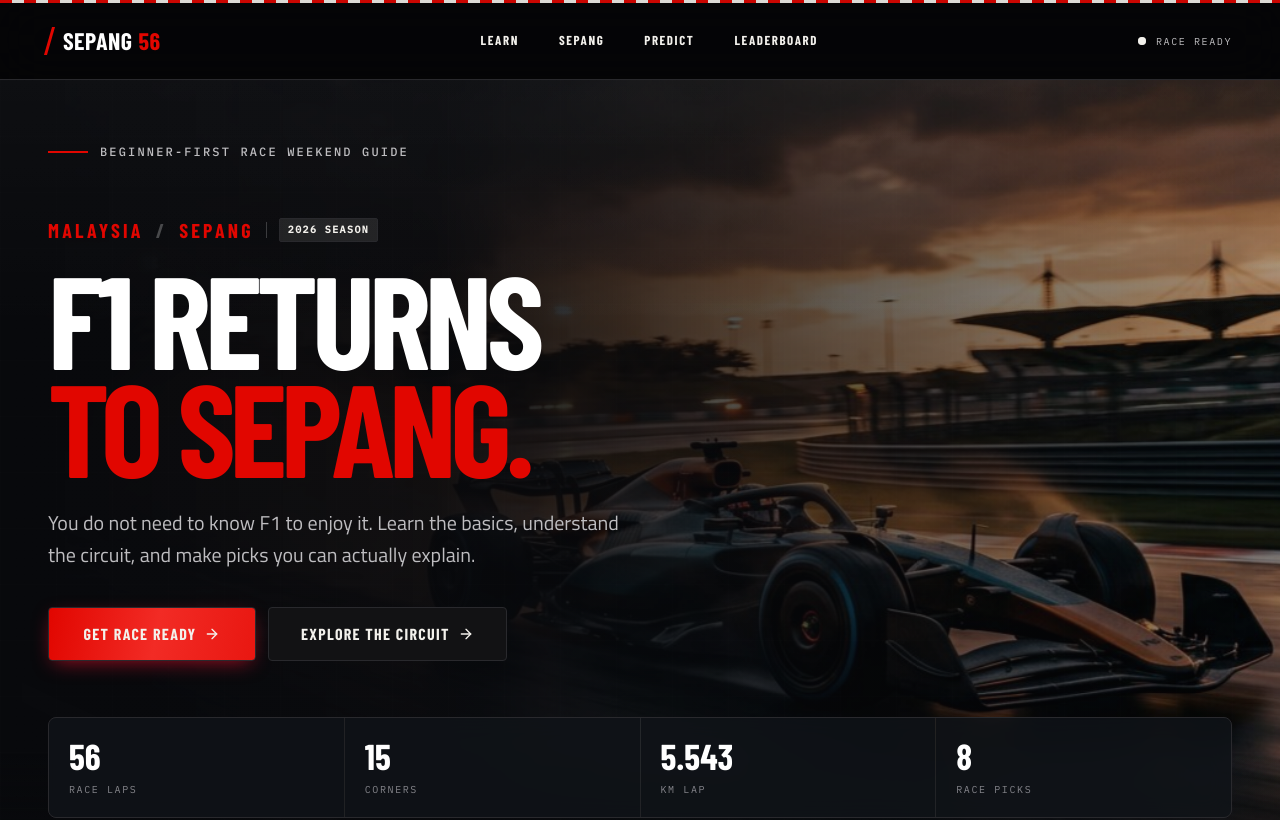
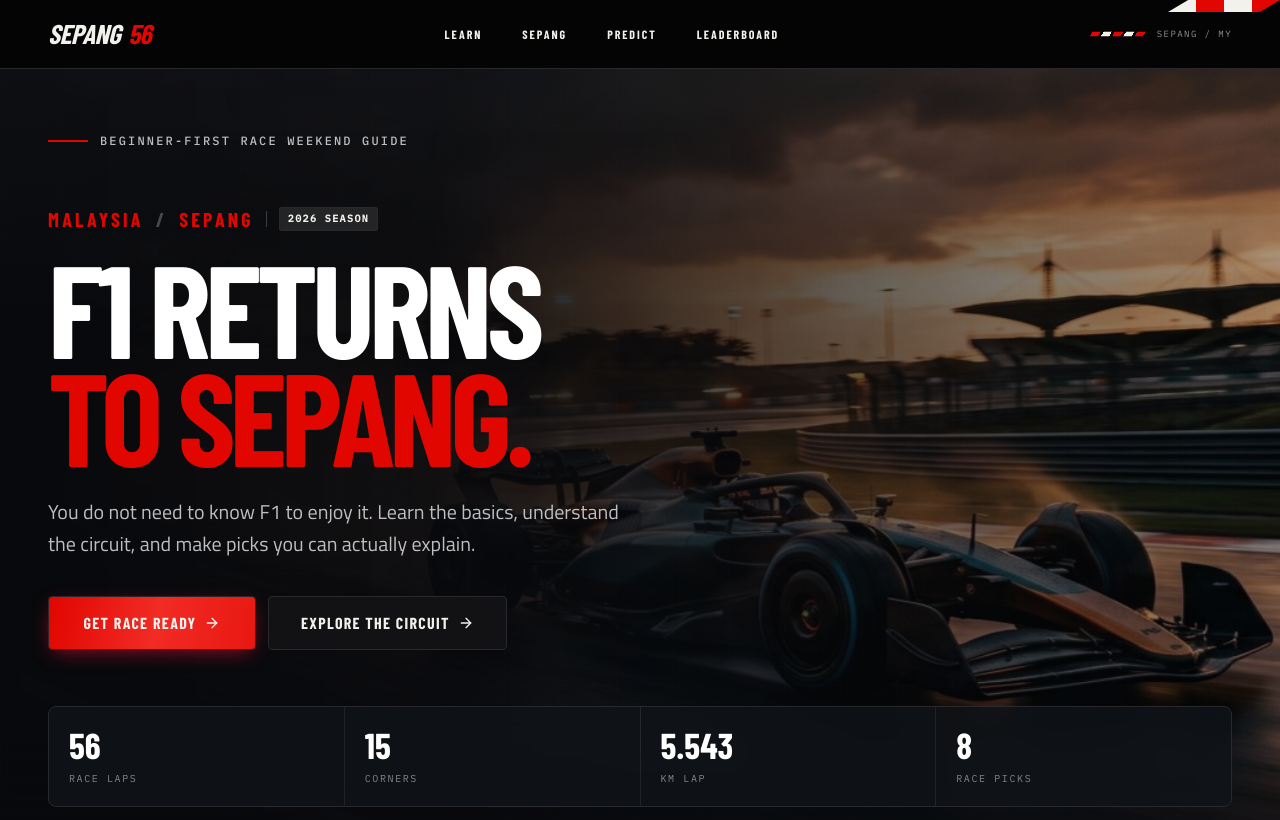
Before and after one commit to itsLucas02/f1-sepang, a Next.js app: page / in a window 1280 px wide. Shown: the top 820 px of the page. Built offline with nearby package versions, Linux system fonts and the light colour scheme; a web font is replaced by a local one.

Commit message:
design: sharpen header to reference motorsport treatment

```diff
--- a/components/shared/race-header.tsx
+++ b/components/shared/race-header.tsx
@@ -19,29 +19,20 @@ type RaceHeaderProps = {
 
 export function RaceHeader({ activeHref }: RaceHeaderProps) {
   return (
-    <header className="sticky top-0 z-50 border-b border-white/8 bg-header/85 backdrop-blur-xl">
-      {/* kerb edge */}
-      <div className="kerb-stripe-thin h-[3px] opacity-90" aria-hidden="true" />
-
-      <SiteContainer className="flex h-16 items-center justify-between gap-6 md:h-[76px]">
+    <header className="sticky top-0 z-50 overflow-hidden border-b border-race-red/70 bg-[#050506]/96 backdrop-blur-lg">
+      <SiteContainer className="flex h-16 items-center justify-between gap-5 md:h-[68px]">
         <Link
           href="/"
           aria-label={`${SITE_NAME} home`}
-          className="group flex items-center gap-3"
+          className="group inline-flex items-baseline gap-2 font-display text-2xl font-extrabold uppercase italic leading-none tracking-[-0.02em] text-white sm:text-[1.7rem]"
         >
-          <span
-            aria-hidden="true"
-            className="h-7 w-[3px] skew-x-[-16deg] bg-[linear-gradient(180deg,var(--sepang-race-red),var(--sepang-sunset))] transition-all duration-300 group-hover:h-9"
-          />
-          <span className="flex items-baseline gap-1.5 font-display text-2xl font-extrabold uppercase leading-none tracking-[0.02em] text-white">
-            <span>SEPANG</span>
-            <span className="text-race-red transition-colors duration-200 group-hover:text-sunset">
-              56
-            </span>
+          <span className="transition-transform duration-200 group-hover:-translate-x-0.5">
+            SEPANG
           </span>
+          <span className="text-race-red">56</span>
         </Link>
 
-        <nav aria-label="Primary navigation" className="hidden items-stretch md:flex">
+        <nav aria-label="Primary navigation" className="hidden h-full items-stretch md:flex">
           {NAV_ITEMS.map((item) => {
             const isActive = item.href === activeHref;
 
@@ -51,7 +42,7 @@ export function RaceHeader({ activeHref }: RaceHeaderProps) {
                 href={item.href}
                 aria-current={isActive ? "page" : undefined}
                 className={cn(
-                  "group relative flex h-[76px] items-center px-5 font-display text-[13px] font-bold uppercase tracking-[0.12em] transition-colors duration-200 focus-visible:outline-none focus-visible:ring-2 focus-visible:ring-inset focus-visible:ring-teal",
+                  "group relative flex h-full items-center px-5 font-display text-[12px] font-bold uppercase tracking-[0.16em] transition-colors duration-200 focus-visible:outline-none focus-visible:ring-2 focus-visible:ring-inset focus-visible:ring-white",
                   isActive ? "text-white" : "text-text-secondary hover:text-white",
                 )}
               >
@@ -59,7 +50,7 @@ export function RaceHeader({ activeHref }: RaceHeaderProps) {
                 <span
                   aria-hidden="true"
                   className={cn(
-                    "absolute inset-x-4 bottom-0 h-[3px] origin-left bg-[linear-gradient(90deg,var(--sepang-race-red),var(--sepang-sunset))] transition-transform duration-300",
+                    "absolute inset-x-4 bottom-0 h-[3px] origin-center bg-race-red transition-transform duration-300",
                     isActive ? "scale-x-100" : "scale-x-0 group-hover:scale-x-100",
                   )}
                 />
@@ -68,13 +59,10 @@ export function RaceHeader({ activeHref }: RaceHeaderProps) {
           })}
         </nav>
 
-        <div className="hidden items-center gap-2.5 md:flex">
-          <span className="relative flex size-2">
-            <span className="absolute inline-flex size-full animate-ping rounded-full bg-teal opacity-60" />
-            <span className="relative inline-flex size-2 rounded-full bg-teal" />
-          </span>
-          <span className="font-mono text-[10px] uppercase tracking-[0.16em] text-text-secondary">
-            Race ready
+        <div className="hidden items-center gap-3 md:flex">
+          <span className="motorsport-stripe block scale-75 origin-right" aria-hidden="true" />
+          <span className="font-mono text-[9px] uppercase tracking-[0.16em] text-white/55">
+            Sepang / MY
           </span>
         </div>
 
@@ -84,7 +72,7 @@ export function RaceHeader({ activeHref }: RaceHeaderProps) {
               <button
                 type="button"
                 aria-label="Open navigation"
-                className="inline-flex min-h-11 min-w-11 items-center justify-center rounded-md border border-white/15 bg-surface-02 text-white transition-colors hover:border-teal/60 hover:bg-surface-03 focus-visible:outline-none focus-visible:ring-2 focus-visible:ring-teal"
+                className="inline-flex min-h-11 min-w-11 items-center justify-center border border-white/15 bg-[#0d0d0f] text-white transition-colors hover:border-white/35 hover:bg-[#171719] focus-visible:outline-none focus-visible:ring-2 focus-visible:ring-white"
               >
                 <Menu aria-hidden="true" className="size-5" />
               </button>
@@ -119,6 +107,8 @@ export function RaceHeader({ activeHref }: RaceHeaderProps) {
           </Sheet>
         </div>
       </SiteContainer>
+
+      <div className="motorsport-corner pointer-events-none absolute right-0 top-0 hidden h-3 w-28 md:block" aria-hidden="true" />
     </header>
   );
 }
```
